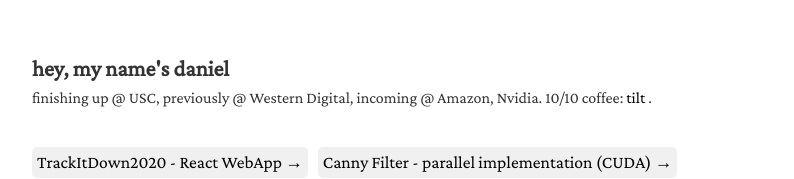
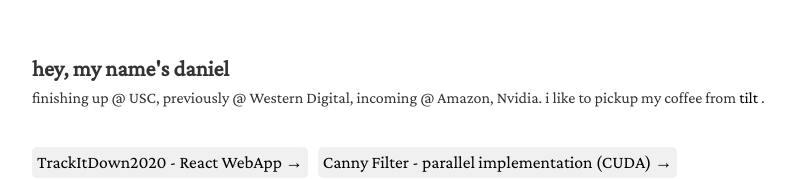
Before and after one commit to dleng16/dleng16.github.io, a plain HTML site: page index.html in a window 1280 px wide. Shown: the part 224-403 px from the top of the page, without its empty margins (208-1002 px from the left). Drawn offline with nearby package versions, Linux system fonts and the light colour scheme.

Commit message:
Update index.html

```diff
--- a/index.html
+++ b/index.html
@@ -14,7 +14,7 @@
 			<div class="desc">
 				finishing up @ USC, previously @ Western Digital, incoming @ Amazon, Nvidia.
 
-				10/10 coffee:
+				i like to pickup my coffee from
 <!-- 				<a
 					href="https://bluebottlecoffee.com/store/hayes-valley-espresso"
 					class="a"
```
